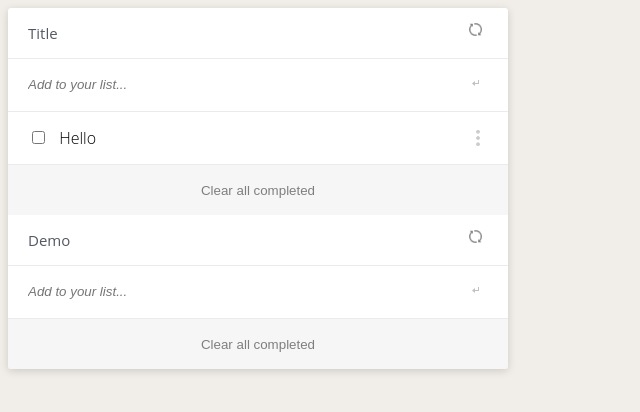
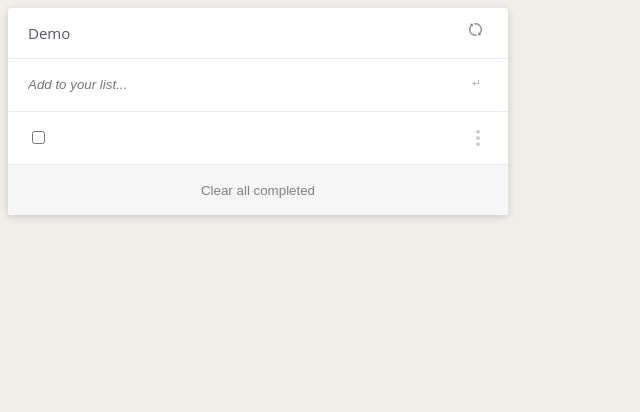
Before and after one commit to Sparktan24/to-do-list-cp, a website built with webpack: page src/index.html in a window 1280 px wide. Both pictures are taken after a click on the input "click this or press enter to submit". Shown: the whole page, without its empty margins (0-640 px from the left). Built offline with nearby package versions, Linux system fonts and the light colour scheme.

Commit message:
Add functionality add-task

```diff
--- a/src/index.html
+++ b/src/index.html
@@ -8,7 +8,7 @@
 <body>
 
     <div class="tasks-container">
-      <div class="row">
+      <!-- <div class="row">
         <h2>Title</h2>
         <div class="refresh"></div>
       </div>
@@ -23,6 +23,7 @@
           <div class="task-content">
             <input id="cb-1" type="checkbox" class="checkbox">
             <label for="cb-1" class="">Hello</label>
+            <input type="text" class="input-edit-text hidden">
           </div>
           <div class="item-icon"></div>
         </li>
@@ -30,7 +31,7 @@
 
       <div>
         <button class='row' id="clear-btn">Clear all completed</button>
-      </div>
+      </div> -->
 
     </div>
 </body>
--- a/src/index.js
+++ b/src/index.js
@@ -2,41 +2,10 @@
 // eslint-disable-next-line max-classes-per-file
 import './style.css';
 import Task from './modules/Task.js';
-import Store from './modules/Store.js';
 import TaskList from './modules/TaskList';
 
-// USER INTERFACE -----------------------------------------------------------------------
-const store = new Store();
 const tasksList = new TaskList();
 const generatedElements = document.querySelector('.tasks-container');
-
-/* class UI {
-  static displayTasks() {
-    const tasks = store.getTasks();
-    tasks.forEach((task) => UI.addTaskList(task));
-  }
-
-  static addTaskList(task) {
-    const taskList = document.querySelector('.item-list');
-    const li = document.createElement('li');
-    li.classList.add('todo');
-    li.id = `todo-${task.index}`;
-    li.innerHTML = `
-    <input type="checkbox">
-    <div class="saved-item">
-
-      <textarea class="task-description" id="${task.index}" maxlength="255">${task.description}</textarea>
-    </div>
-    <div class="item-icon" id="${task.index}"></div>
-    <div class="delete-icon hidden" id="${task.index}"></div>`;
-
-    taskList.appendChild(li);
-  }
-
-  static clearFields() {
-    document.querySelector('#new-item').value = '';
-  }
-} */
 
 const renderTitle = () => {
   const title = document.createElement('div');
@@ -75,14 +44,45 @@ const renderBtn = () => {
   return btn;
 };
 
+const refresh = () => {
+  generatedElements.replaceChild(renderItemRows(), generatedElements.childNodes[2]);
+};
+
 generatedElements.appendChild(renderTitle());
 generatedElements.appendChild(renderAddItem());
 generatedElements.appendChild(renderItemRows());
 generatedElements.appendChild(renderBtn());
 
+const inputSubmitTaskBtn = generatedElements.querySelector('#submit-new-item');
+const inputSubmitTaskText = generatedElements.querySelector('#add-new-item');
+const listContent = generatedElements.querySelector('#list-content');
+
+/* function Listener() {
+
+} */
+
+inputSubmitTaskText.addEventListener('keypress', (e) => {
+  if (e.keyCode === 13) {
+    const data = new Task(inputSubmitTaskText.value);
+    tasksList.add(data);
+    inputSubmitTaskText.value = '';
+    tasksList.newIndex();
+    refresh();
+    //  Listener();
+  }
+});
+
+inputSubmitTaskBtn.addEventListener('click', () => {
+  const data = new Task(inputSubmitTaskText.value);
+  tasksList.add(data);
+  inputSubmitTaskText.value = '';
+  tasksList.newIndex();
+  generatedElements.replaceChild(renderItemRows(), listContent);
+});
+
 //  document.addEventListener('DOMContentLoaded', UI.displayTasks);
 //  const addNewItemEnter = document.querySelector('#new-item');
-const AddNewItemClick = document.querySelector('#submit-new-item');
+//  const AddNewItemClick = document.querySelector('#submit-new-item');
 
 /* AddNewItemClick.addEventListener('click', (e) => {
   e.preventDefault();
@@ -95,7 +95,7 @@ const AddNewItemClick = document.querySelector('#submit-new-item');
   UI.clearFields();
 }); */
 
-function Listener() {
+/* function Listener() {
   const taskContent = document.querySelectorAll('task-description');
   taskContent.forEach((description) => {
     taskContent.addEventListener('click', (e) => {
@@ -104,4 +104,4 @@ function Listener() {
     });
   });
 } //  Listener
-Listener();
+Listener(); */
--- a/src/modules/TaskList.js
+++ b/src/modules/TaskList.js
@@ -1,34 +1,42 @@
 export default class TaskList {
   constructor() {
-    if (localStorage.getItem('tasks') === null) {
-      this.list = [];
-    } else {
-      this.list = JSON.parse(localStorage.getItem('data'));
+    this.list = JSON.parse(localStorage.getItem('data')) || [];
   }
+
+  add(data) {
+    const index = this.list.length + 1;
+    data.index = index;
+    this.list.push(data);
+    localStorage.setItem('data', JSON.stringify(this.list));
+  }
+
+  newIndex() {
+    let count = 1;
+    this.list.forEach((task) => {
+      task.index = count;
+      count += 1;
+    });
+    localStorage.setItem('data', JSON.stringify(this.list));
   }
 
   getTask() {
     const data = [];
-    if (localStorage.getItem('tasks') === null) {
-      this.list = [];
-    } else {
-      this.list = JSON.parse(localStorage.getItem('data'));
-
+    this.list = JSON.parse(localStorage.getItem('data')) || [];
     this.list.forEach((task) => {
       const li = document.createElement('li');
-        li.classList.add('todo');
+      li.classList.add('row');
       li.id = `task-${task.index}`;
       li.innerHTML = `
-        <input type="checkbox">
-        <div class="saved-item">
-          <textarea class="task-description" id="${task.index}" maxlength="255">${task.description}</textarea>
+        <div class="task-content">
+          <input id="cb-${task.index}" type="checkbox" class="checkbox">
+          <label for="cb-${task.index} id='lbl-${task.index}'" class="">${task.description}</label>
+          <input type="text" class="input-edit-text hidden" id='edit-item-${task.index}' value='${task.description}'>
         </div>
-        <div class="item-icon" id="${task.index}"></div>
-        <div class="delete-icon hidden" id="${task.index}"></div>
+        <div class="item-icon"></div>
         `;
       data.push(li);
+      //  console.log(data);
     });
-    }
     return data;
   }
 }
--- a/src/style.scss
+++ b/src/style.scss
@@ -101,6 +101,10 @@ ol {
   display: block;
   cursor: pointer;
   opacity: 0.5;
+}
+
+.input-edit-text {
+  border: none;
 }
 
 ///////////////////
```
Also changed, not shown: dist/7499808abbe2b50f8c4c.png (added), dist/index.html, dist/runtime.js, src/style.css, 2 other files. Lines whose indentation alone changed are shown as unchanged.
